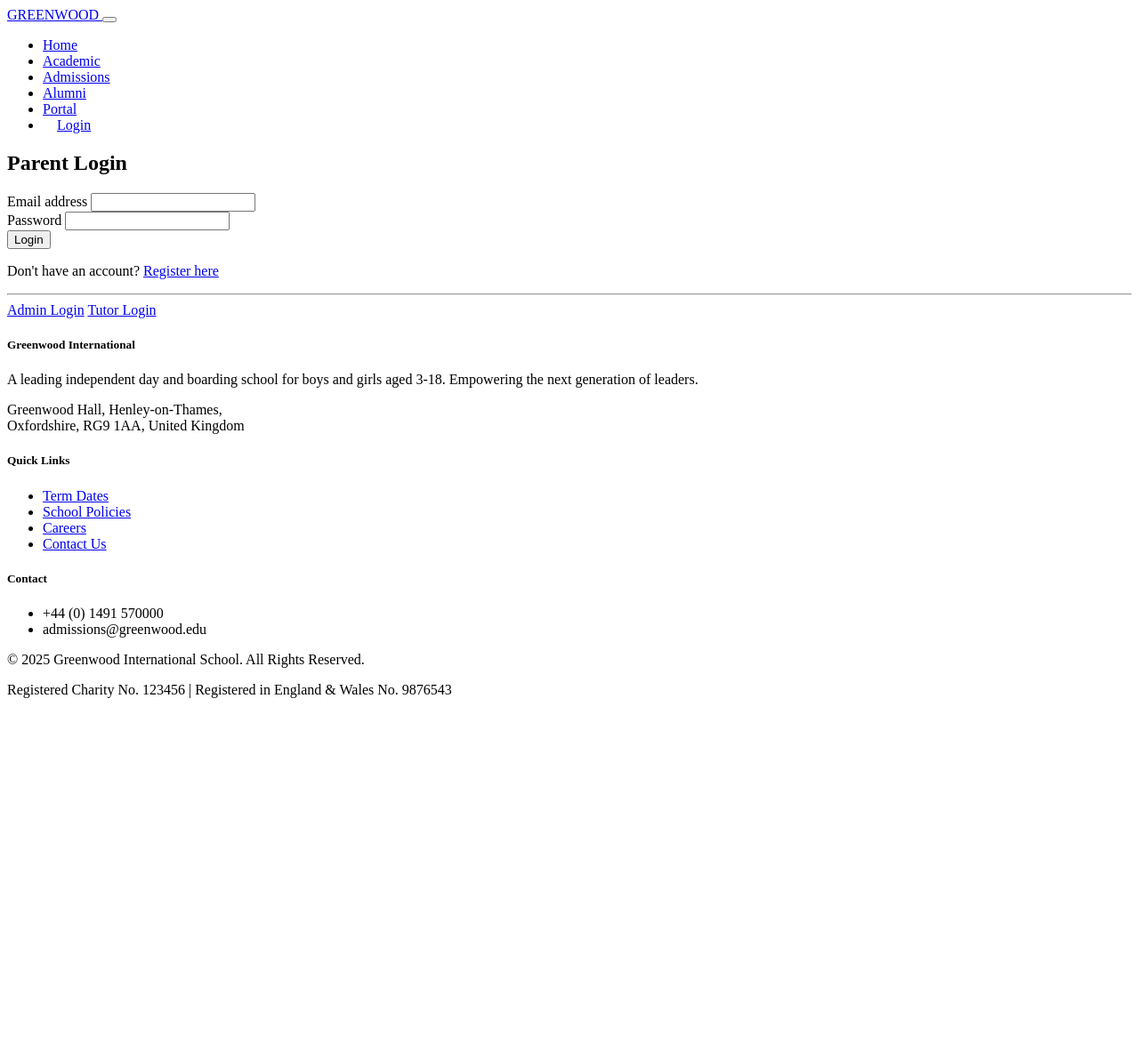
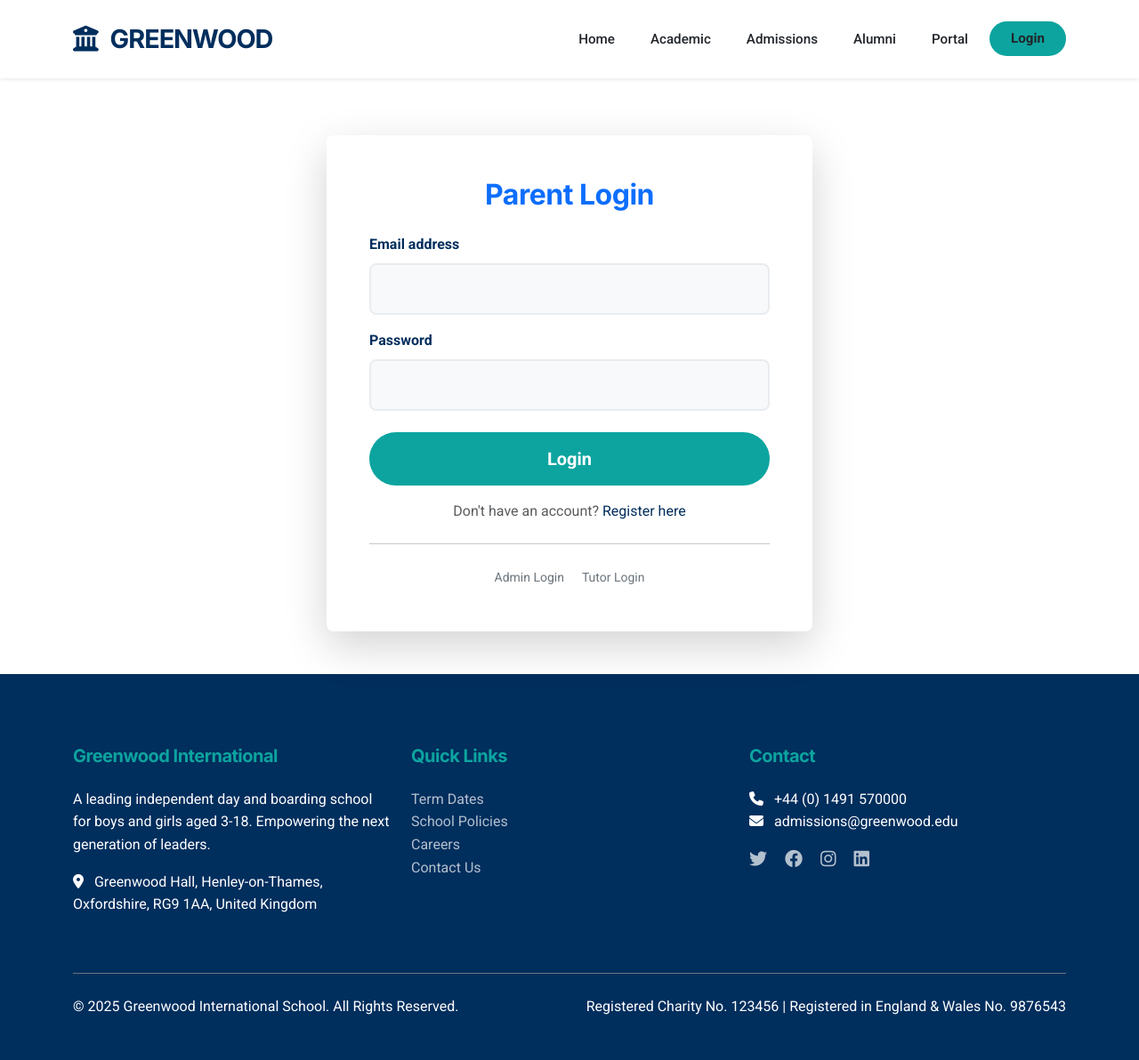
Before and after one commit to sanchitmahant/School-Activity-Booking-System, a Flask app: a page that uses templates/base.html in a window 1280 px wide. Shown: the whole page at 89% size. Before the commit the page ends 785 px from the top, so only its background shows below. Run offline with Flask 3, Linux system fonts and the light colour scheme; some libraries are stand-ins or nearby versions.

Commit message:
feat: Professional Academic page and missing CSS classes

```diff
--- a/templates/base.html
+++ b/templates/base.html
@@ -8,6 +8,20 @@
     <title>{% block title %}Greenwood International{% endblock %} | Excellence in Education</title>
     <!-- Fonts: Inter & Roboto (Modern Academic) -->
     <link rel="preconnect" href="https://fonts.googleapis.com">
+    <link rel="preconnect" href="https://fonts.gstatic.com" crossorigin>
+    <link
+        href="https://fonts.googleapis.com/css2?family=Inter:wght@300;400;500;600;700&family=Roboto:wght@300;400;500;700&family=Great+Vibes&display=swap"
+        rel="stylesheet">
+    <link href="https://cdn.jsdelivr.net/npm/bootstrap@5.3.0/dist/css/bootstrap.min.css" rel="stylesheet">
+    <link rel="stylesheet" href="https://cdnjs.cloudflare.com/ajax/libs/font-awesome/6.4.0/css/all.min.css">
+    <link rel="stylesheet" href="{{ url_for('static', filename='css/style.css') }}">
+</head>
+
+<body>
+
+    <!-- Navbar -->
+    <nav class="navbar navbar-expand-lg navbar-light bg-white shadow-sm sticky-top">
+        <div class="container">
             <a class="navbar-brand" href="{{ url_for('index') }}">
                 <i class="fas fa-university me-2"></i> GREENWOOD
             </a>
```
Lines whose indentation alone changed are shown as unchanged.
